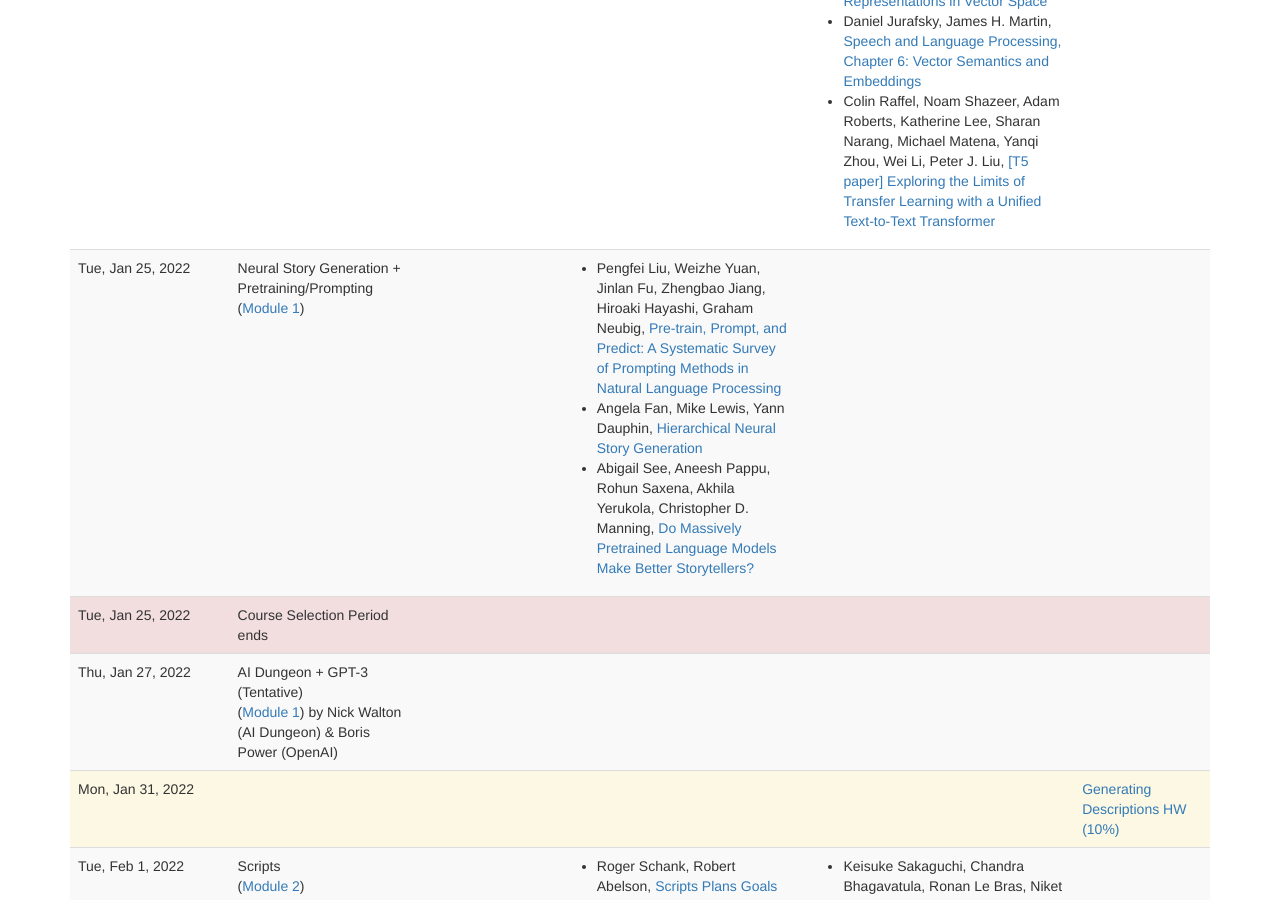
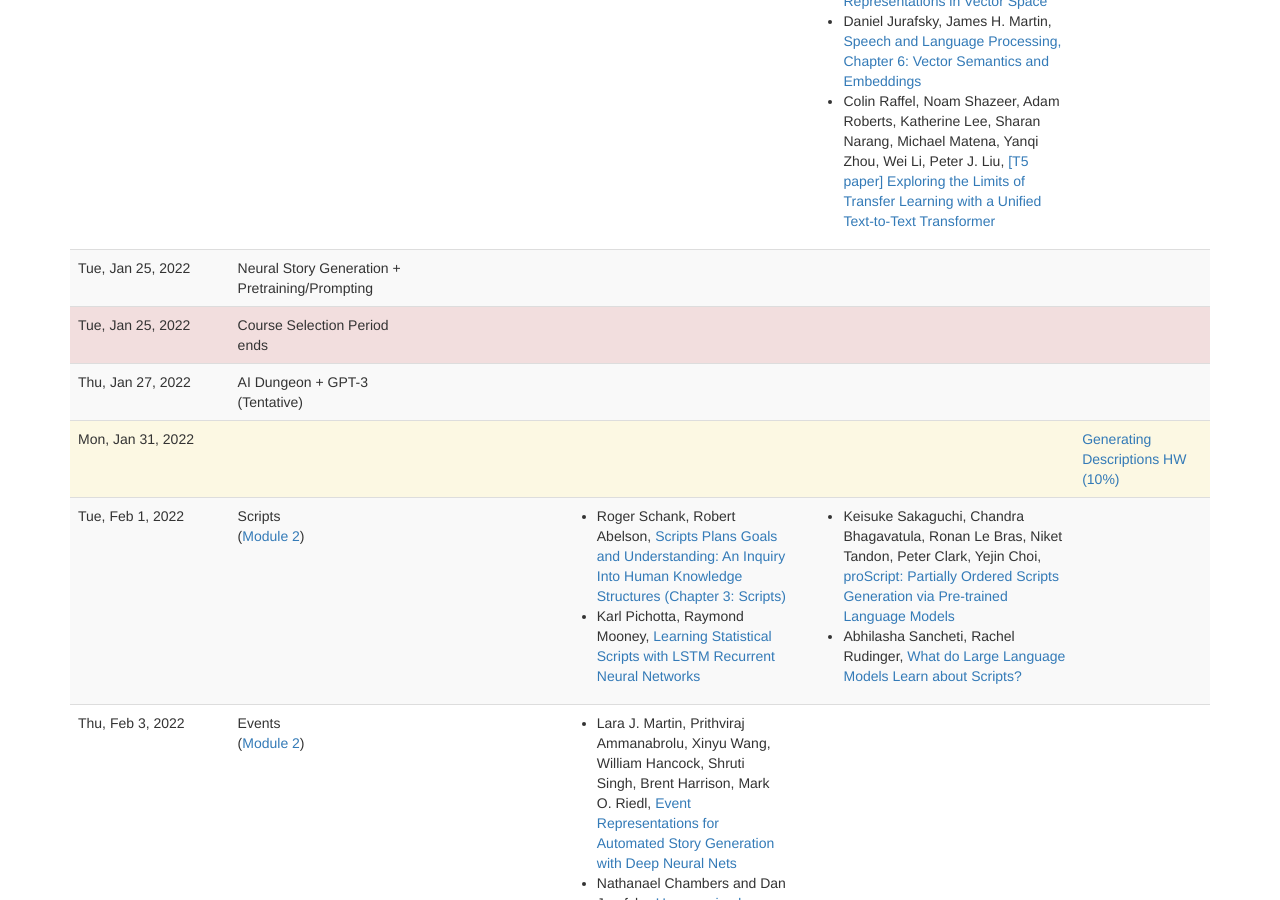
Before and after one commit to interactive-fiction-class/interactive-fiction-class.github.io, a Jekyll site: the page built from lectures.md, in a window 1280 px wide and 900 px high, scrolled down 1289 px. Built offline with Jekyll 4.4.1, drawn with Linux system fonts in a browser that asks for light colours; nearby versions of some CDN libraries; a script that is not in the unit is left out.

Commit message:
Update modules.yaml

```diff
--- a/_data/modules.yaml
+++ b/_data/modules.yaml
@@ -123,27 +123,8 @@
           url: https://arxiv.org/abs/1910.10683
           authors: Colin Raffel, Noam Shazeer, Adam Roberts, Katherine Lee, Sharan Narang, Michael Matena, Yanqi Zhou, Wei Li, Peter J. Liu
     -
-      title: Neural Story Generation + Pretraining/Prompting
+      title: Pretraining/Prompting
       guest_speaker:
-      guest_url:
-      video:
-      length:
-      readings:
-        -
-          title: "Pre-train, Prompt, and Predict: A Systematic Survey of Prompting Methods in Natural Language Processing"
-          url: https://arxiv.org/abs/2107.13586
-          authors: Pengfei Liu, Weizhe Yuan, Jinlan Fu, Zhengbao Jiang, Hiroaki Hayashi, Graham Neubig
-        -
-          title: Hierarchical Neural Story Generation
-          authors: Angela Fan, Mike Lewis, Yann Dauphin
-          url: https://aclanthology.org/P18-1082/
-        -
-          title: Do Massively Pretrained Language Models Make Better Storytellers?
-          authors: Abigail See, Aneesh Pappu, Rohun Saxena, Akhila Yerukola, Christopher D. Manning
-          url: https://aclanthology.org/K19-1079/
-    -
-      title: AI Dungeon + GPT-3 (Tentative)
-      guest_speaker: Nick Walton (AI Dungeon) & Boris Power (OpenAI)
       guest_url:
       video:
       length:
@@ -153,11 +134,29 @@
           url: https://papers.nips.cc/paper/2020/hash/1457c0d6bfcb4967418bfb8ac142f64a-Abstract.html
           authors: Tom Brown, Benjamin Mann, Nick Ryder, Melanie Subbiah, Jared D Kaplan, et al.
         -
+          title: "Pre-train, Prompt, and Predict: A Systematic Survey of Prompting Methods in Natural Language Processing"
+          url: https://arxiv.org/abs/2107.13586
+          authors: Pengfei Liu, Weizhe Yuan, Jinlan Fu, Zhengbao Jiang, Hiroaki Hayashi, Graham Neubig
+    -
+      title: Neural Story Generation + Module 1 Paper Presentations
+      guest_speaker:
+      guest_url:
+      video:
+      length:
+      optional:
+        -
           title: AI Dungeon (game)
           url: https://play.aidungeon.io/
           authors: Nick Walton/Latitude
       readings:
-
+        -
+          title: Hierarchical Neural Story Generation
+          authors: Angela Fan, Mike Lewis, Yann Dauphin
+          url: https://aclanthology.org/P18-1082/
+        -
+          title: Do Massively Pretrained Language Models Make Better Storytellers?
+          authors: Abigail See, Aneesh Pappu, Rohun Saxena, Akhila Yerukola, Christopher D. Manning
+          url: https://aclanthology.org/K19-1079/
   hw:
     -
       title: Transformers HW
```
